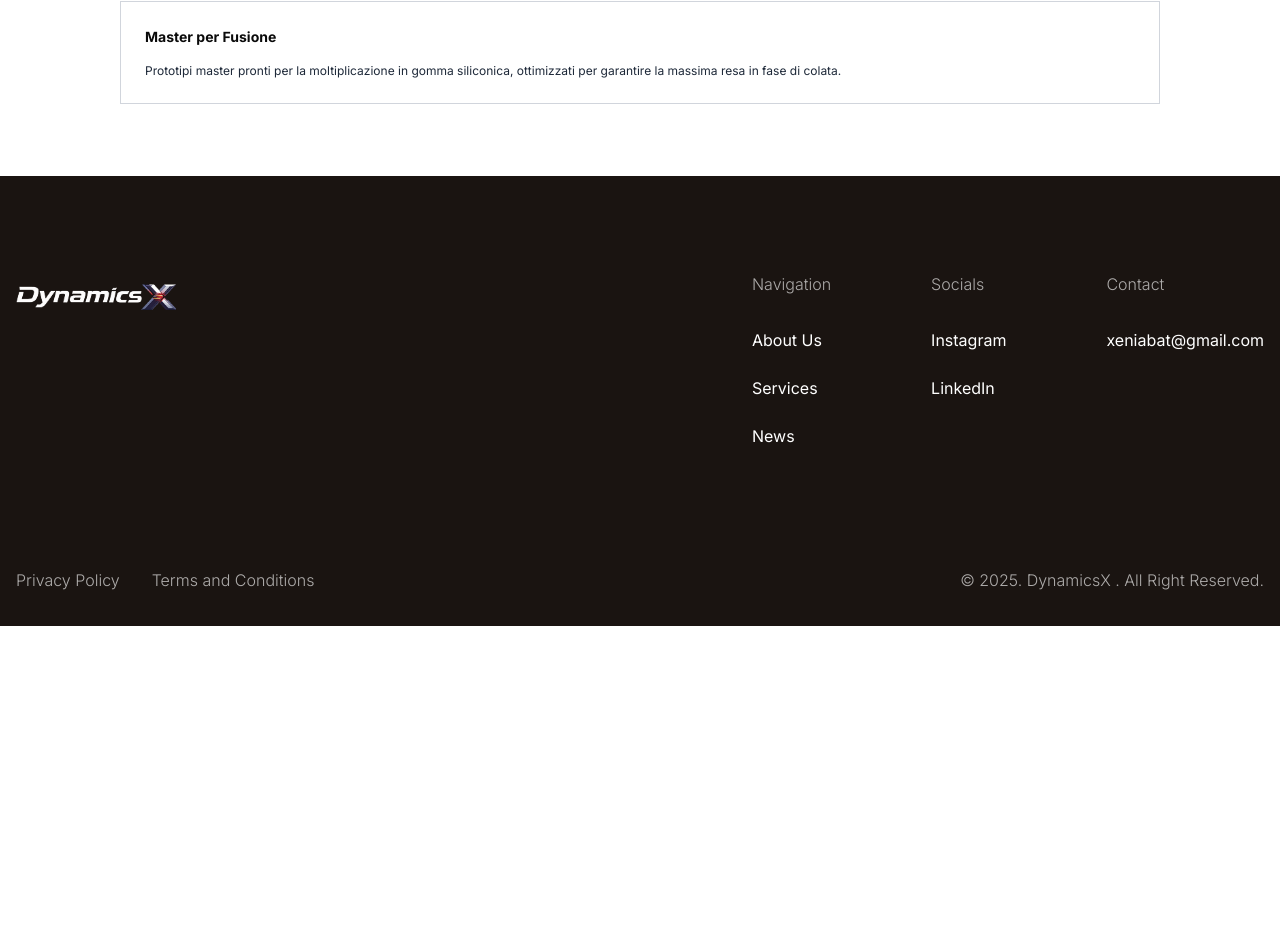
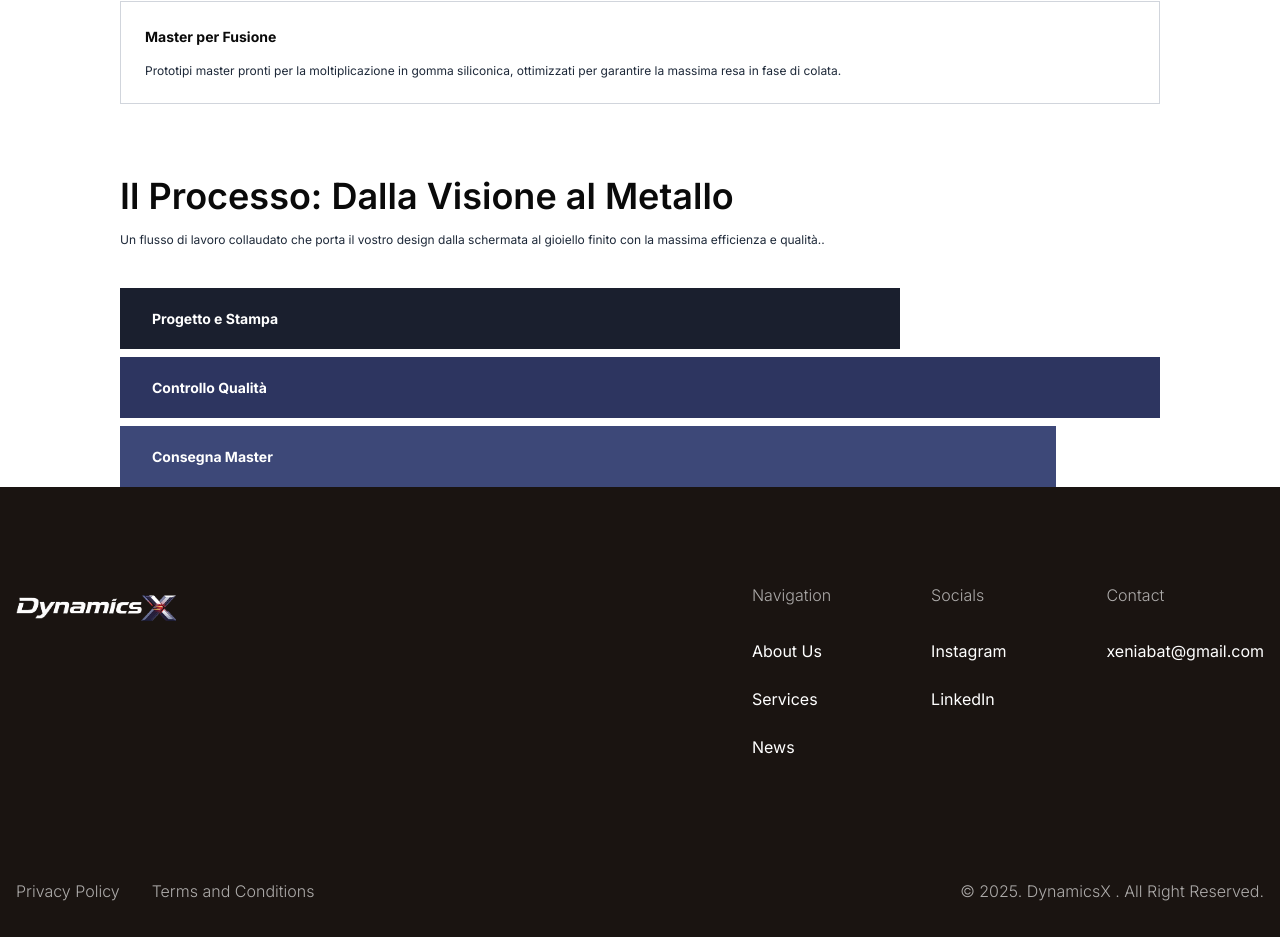
Before and after one commit to alimuzzaman-zamaddar/dynamic-x-project, a React (Vite) app: page /jwellery in a window 1280 px wide. Shown: the part 1654-2591 px from the top of the page. Before the commit the page ends 2280 px from the top, so only its background shows below. Built offline with nearby package versions, Linux system fonts and the light colour scheme.

Commit message:
feaT:complete the metallo section

```diff
--- /dev/null
+++ b/src/components/PagesComponent/Jwellery/Metallo.jsx
@@ -0,0 +1,26 @@
+import React from 'react'
+import Container from '../../../shared/Container'
+
+const Metallo = () => {
+  return (
+    <section>
+      <Container>
+        <h2 className='lg:text-4xl text-2xl font-semibold text-[#0A0A0A]'>Il Processo: Dalla Visione al Metallo</h2>
+        <p className='text-xs font-normal text-[#1E2939] pt-4'>Un flusso di lavoro collaudato che porta il vostro design dalla schermata al gioiello finito con la massima efficienza e qualità..</p>
+        <div className="flex flex-col gap-2 mt-10">
+          <div className="bg-[#1A1F2E] py-5 px-8 w-3/4">
+            <h2 className='text-[14px] font-bold text-white'>Progetto e Stampa</h2>
+          </div>
+          <div className="bg-[#2D3560] py-5 px-8 w-full">
+            <h2 className='text-[14px] font-bold text-white'>Controllo Qualità</h2>
+          </div>
+          <div className="bg-[#3D4878] py-5 px-8 w-[90%]">
+            <h2 className='text-[14px] font-bold text-white'>Consegna Master</h2>
+          </div>
+        </div>
+      </Container>
+    </section>
+  )
+}
+
+export default Metallo
--- a/src/pages/Jwellery.jsx
+++ b/src/pages/Jwellery.jsx
@@ -4,6 +4,7 @@ import NewBanner from '../components/CommonComponents/NewBanner'
 import Micro from '../components/PagesComponent/Jwellery/Micro'
 import Bello from '../components/PagesComponent/Jwellery/Bello'
 import Creazione from '../components/PagesComponent/Jwellery/Creazione'
+import Metallo from '../components/PagesComponent/Jwellery/Metallo'
 
 const Jwellery = () => {
   return (
@@ -11,7 +12,8 @@ const Jwellery = () => {
       <NewBanner image={Jwellerybanner} />
       <Micro />
       <Bello />
-      <Creazione/>
+      <Creazione />
+      <Metallo />
     </>
   )
 }
```
